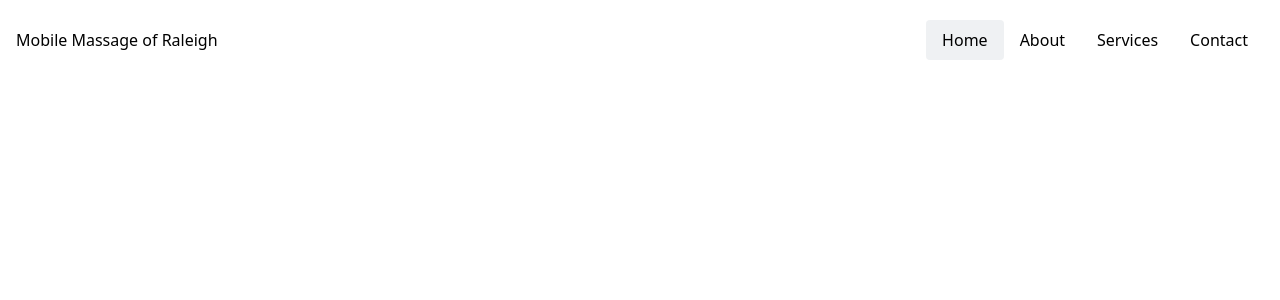
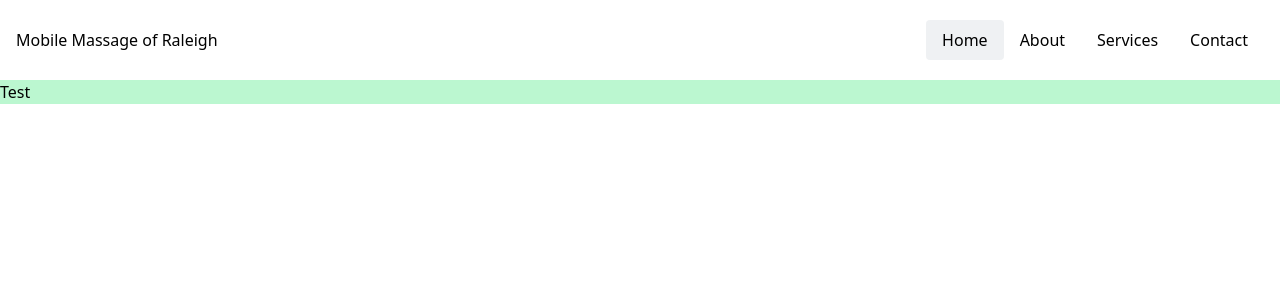
Before and after one commit to bradmccray89/mobile-massage, an Angular app: page /home in a window 1280 px wide. Shown: the top 300 px of the page. Built offline with nearby package versions, Linux system fonts and the light colour scheme.

Commit message:
update home page

```diff
--- a/src/app/pages/home/home.component.html
+++ b/src/app/pages/home/home.component.html
@@ -1 +1,3 @@
-<div></div>
+<div class="bg-red-100">
+  <div class="absolute left-0 w-full bg-green-200 top-20">Test</div>
+</div>
```
